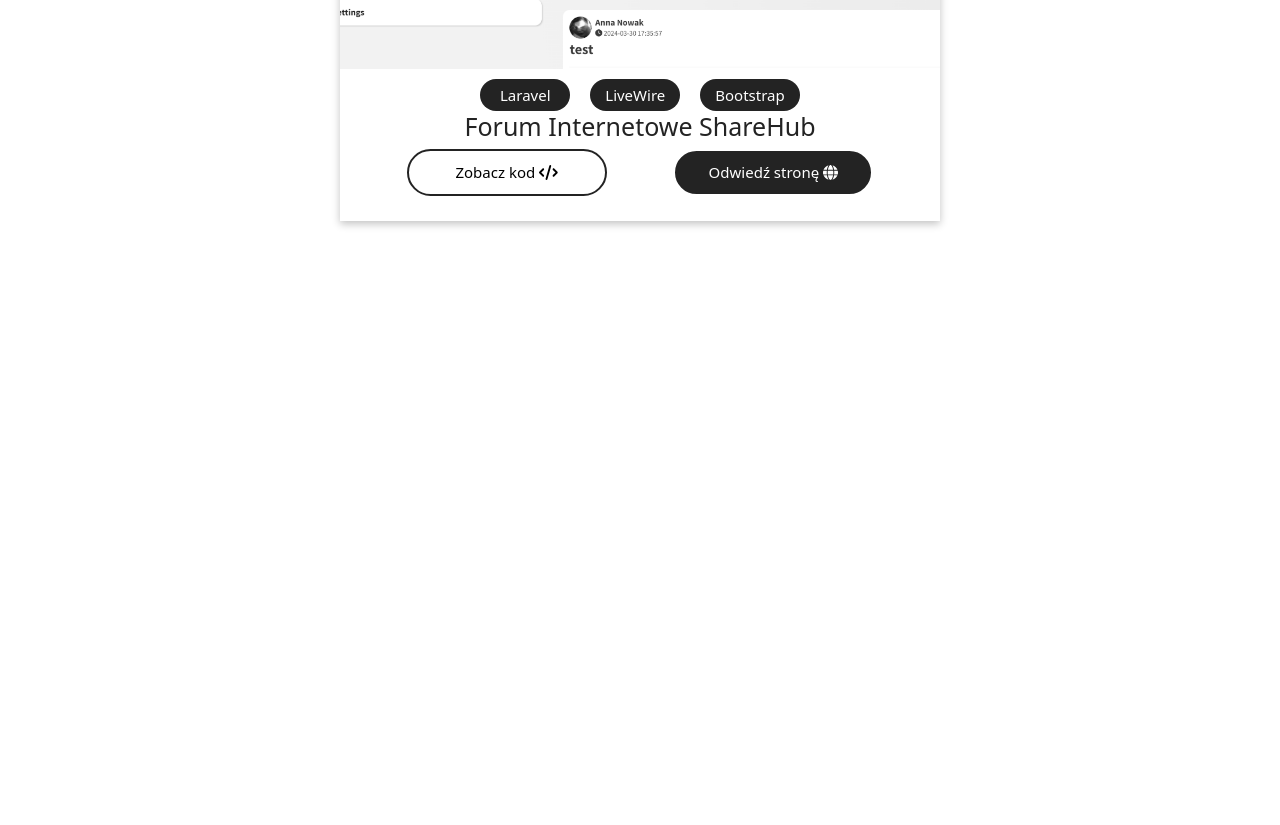
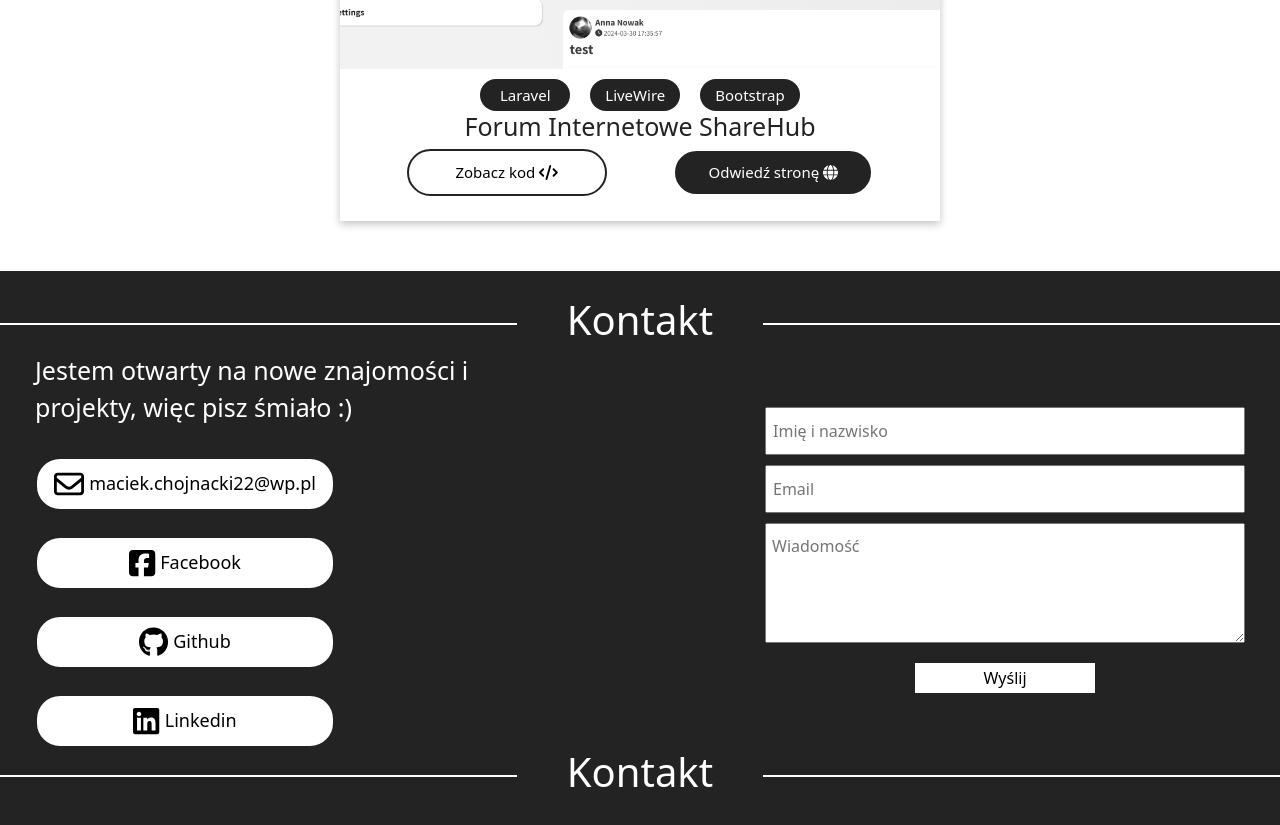
Before and after one commit to elmaccho/my-portoflio, a React (Create React App) app: page / in a window 1280 px wide. Shown: the part 3805-4630 px from the top of the page. Before the commit the page ends 4076 px from the top, so only its background shows below. Built offline with nearby package versions, Linux system fonts and the light colour scheme.

Commit message:
Contact section | links are not finished

```diff
--- a/package.json
+++ b/package.json
@@ -14,6 +14,7 @@
     "react": "^18.3.1",
     "react-bootstrap": "^2.10.2",
     "react-dom": "^18.3.1",
+    "react-message-popup": "^2.0.0-alpha.0",
     "react-scripts": "5.0.1",
     "react-scroll": "^1.9.0",
     "web-vitals": "^2.1.4"
--- a/src/App.js
+++ b/src/App.js
@@ -9,6 +9,7 @@
 import Projects from './components/Projects/Projects';
 
 import 'bootstrap/dist/css/bootstrap.min.css';
+import Contact from './components/Contact/Contact';
 
 function App() {
   const [isNavbarOpen, setIsNavbarOpen] = useState(false);
@@ -24,6 +25,7 @@
       <Header/>
       <About/>
       <Projects/>
+      <Contact />
     </div>
   );
 }
--- /dev/null
+++ b/src/components/Contact/Contact.css
@@ -0,0 +1,108 @@
+.contact-wrapper{
+    background-color: #232323;
+    padding: 25px 0;
+}
+.contact-content{
+    display: flex;
+    justify-content: space-between;
+    padding: 0 35px;
+    gap: 250px;
+}
+.contact-row{
+    display: flex;
+    justify-content: center;
+    align-items: center;
+    gap: 50px;
+}
+.contact-row > h2{
+    color: white;
+    font-size: 40px;
+}
+.contact-row > hr{
+    width: 100%;
+    background-color: rgb(255, 255, 255);
+    opacity: 1;
+    border: none;
+    outline: none;
+    height: 2px;
+}
+.contact-text, .form{
+    width: 100%;
+}
+.contact-text > p{
+    color: white;
+    font-size: 25px;
+    max-width: 550px;
+    text-align: left;
+    margin-bottom: 30px;
+}
+.link-wrapper{
+    display: flex;
+    flex-direction: column;
+    gap: 25px;
+}
+.link-wrapper > button{
+    max-width: 300px;
+    display: flex;
+    align-items: center;
+    justify-content: center;
+    flex-direction: row-reverse;
+    gap: 5px;
+
+    font-size: 18px;
+}
+.link-wrapper .faicon{
+    font-size: 30px;
+}
+.form{
+    display: flex;
+    justify-content: center;
+    align-items: center;
+}
+.form > form{
+    display: flex;
+    flex-direction: column;
+    align-items: center;
+    gap: 10px;
+    width: 100%;
+}
+.form-input{
+    width: 100%;
+    padding: 10px 6px;
+}
+textarea.form-input{
+    height: 120px;
+    margin-bottom: 10px;
+}
+.form-button{
+    min-width: 180px;
+    border: 2px solid white;
+    outline: none;
+    background-color: white;
+    transition: 0.3s;
+}
+.form-button:hover{
+    background-color: #232323;
+    color: white;
+}
+@media screen and (max-width: 940px) {
+    .contact-row{
+        gap: 20px;
+    }
+    .contact-content{
+        flex-direction: column;
+        gap: 50px;
+    }
+    .contact-text{
+        display: flex;
+        flex-direction: column;
+        align-items: center;
+    }
+    .contact-text > p {
+        max-width: unset;
+        text-align: center;
+    }
+    .link-wrapper > button{
+        font-size: unset;
+    }
+}
--- /dev/null
+++ b/src/components/Contact/Contact.js
@@ -0,0 +1,93 @@
+import React from "react";
+import "./Contact.css";
+
+import { Element } from "react-scroll";
+import { message } from 'react-message-popup'
+
+import MainBtn from "../MainBtn/MainBtn";
+
+import { faEnvelope } from "@fortawesome/free-regular-svg-icons";
+import {
+  faFacebookSquare,
+  faGithub,
+  faLinkedin,
+} from "@fortawesome/free-brands-svg-icons";
+
+export default function Contact() {
+  const textToCopy = () => {
+    const copyEmail = "maciek.chojnacki22@wp.pl";
+
+    try {
+        navigator.clipboard.writeText(copyEmail);
+
+        message.success('Skopiowano', 4000).then(({ destory }) => {
+            setTimeout(() => {
+              destory()
+            }, 2000)
+          })
+    } catch (error) {
+        console.log('oops...');
+    }
+  };
+
+  return (
+    <Element name="contact">
+      <div className="contact-wrapper">
+        <div className="contact-row">
+          <hr />
+          <h2>Kontakt</h2>
+          <hr />
+        </div>
+        <div className="contact-content">
+          <div className="contact-text">
+            <p>
+              Jestem otwarty na nowe znajomości i projekty, więc pisz śmiało :)
+            </p>
+            <div className="link-wrapper">
+              <MainBtn
+                content="maciek.chojnacki22@wp.pl"
+                icon={faEnvelope}
+                onClickEvent={textToCopy}
+              />
+              <MainBtn
+                content="Facebook"
+                icon={faFacebookSquare}
+              />
+              <MainBtn
+                content="Github"
+                icon={faGithub}
+              />
+              <MainBtn
+                content="Linkedin"
+                icon={faLinkedin}
+              />
+            </div>
+          </div>
+          <div className="form">
+            <form>
+              <input
+                className="form-input"
+                type="text"
+                placeholder="Imię i nazwisko"
+              />
+              <input className="form-input" type="email" placeholder="Email" />
+              <textarea
+                className="form-input"
+                placeholder="Wiadomość"
+              ></textarea>
+
+              <button className="form-button" type="submit">
+                Wyślij
+              </button>
+            </form>
+          </div>
+        </div>
+        <div className="contact-row">
+          <hr />
+          <h2>Kontakt</h2>
+          <hr />
+        </div>
+      </div>
+    </Element>
+  );
+}
--- a/src/components/MainBtn/MainBtn.css
+++ b/src/components/MainBtn/MainBtn.css
@@ -18,11 +18,10 @@
 .main-btn:hover {
     background-color: #232323;
     color: white;
-    border: 2px solid #232323;
+    border: 2px solid white;
 }
 
 .main-btn.dark:hover {
     background-color: white;
     color: #232323;
-
 }
--- a/src/components/MainBtn/MainBtn.js
+++ b/src/components/MainBtn/MainBtn.js
@@ -11,7 +11,7 @@
   return (
     <button className={`main-btn ${dark ? "dark" : ""}`} onClick={onClickEvent}>
       {content}
-      {icon && <FontAwesomeIcon icon={icon} />}
+      {icon && <FontAwesomeIcon icon={icon} className="faicon"/>}
     </button>
   );
 }
--- a/src/components/Navbar/Navbar.js
+++ b/src/components/Navbar/Navbar.js
@@ -38,8 +38,8 @@
         <div className="navbar-links">
           <Link activeClass="active" spy={true} className="nav-item" to="start" smooth={true} duration={500}>Start</Link>
           <Link activeClass="active" spy={true} className="nav-item" to="about" smooth={true} duration={500} offset={-100}>O mnie</Link>
-          <Link activeClass="active" spy={true} className="nav-item" to="projects" smooth={true} duration={500} >Projekty</Link>
-          <a className="nav-item" href="#">Kontakt</a>
+          <Link activeClass="active" spy={true} className="nav-item" to="projects" smooth={true} duration={500}>Projekty</Link>
+          <Link activeClass="active" spy={true} className="nav-item" to="contact"  smooth={true}>Kontakt</Link>
         </div>
         <MainBtn content="Pobierz CV" />
       </div>
```
Also changed, not shown: 1 other file (tests, documents, lock files or other folders).
